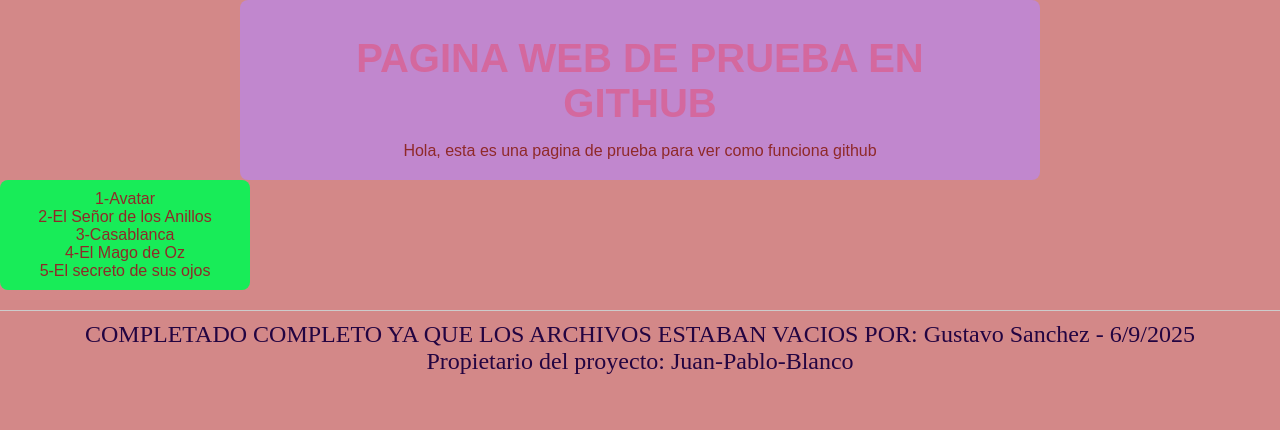
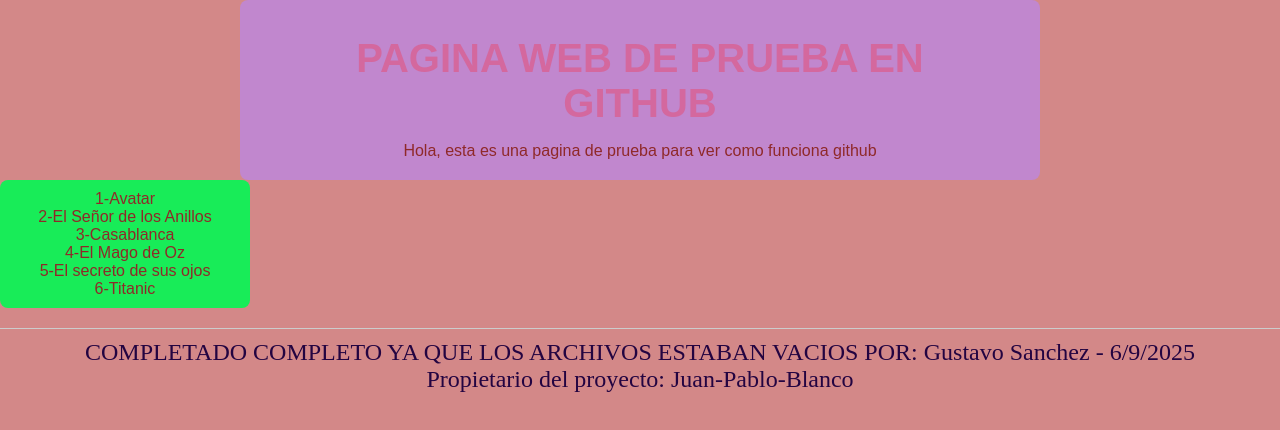
Before and after one commit to Juan-Pablo-Blanco/Practico-N4, a plain HTML site: page index.html in a window 1280 px wide. Drawn offline with Linux system fonts and the light colour scheme.

Commit message:
Agregue una película mas para ver si realiza el pull request

```diff
--- a/index.html
+++ b/index.html
@@ -20,6 +20,7 @@
             <p>3-Casablanca</p>
             <p>4-El Mago de Oz</p>
             <p>5-El secreto de sus ojos</p>
+            <p>6-Titanic</p>
          </ul>
     </div>
 
```
